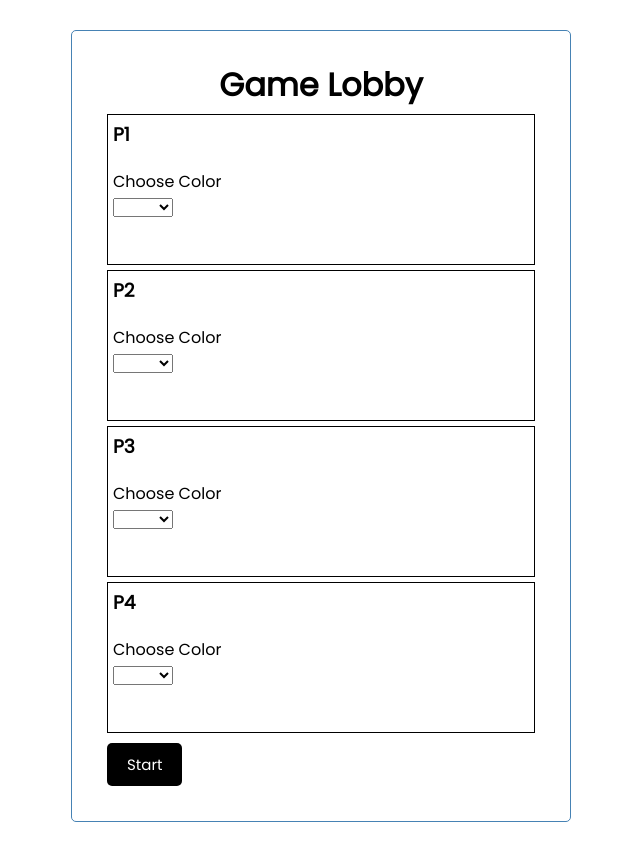
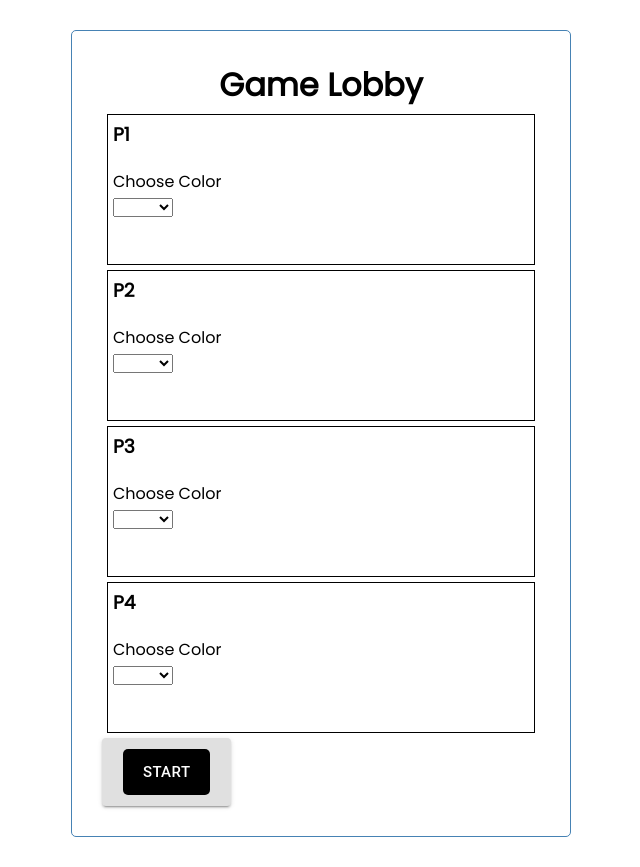
Before and after one commit to qwertyuasdfghjkl/frontend, a React (Create React App) app in the folder projects/react/game-lobby/: page / in a window 1280 px wide. Shown: the whole page, without its empty margins (319-959 px from the left). Built offline with nearby package versions, Linux system fonts and the light colour scheme.

Commit message:
changed to using COLORS in player

```diff
--- a/projects/react/game-lobby/src/components/Button.js
+++ b/projects/react/game-lobby/src/components/Button.js
@@ -1,16 +1,17 @@
 import { Link } from "react-router-dom";
 import { usePlayers } from "./PlayerContext";
+import Button from "@material-ui/core/Button";
 
-const Button = () => {
+const ButtonAbout = () => {
   const players = usePlayers();
 
   return (
-    <div>
+    <Button variant="contained">
       <Link className="btn" to={{ pathname: "/about", state: { players } }}>
         Start
       </Link>
-    </div>
+    </Button>
   );
 };
 
-export default Button;
+export default ButtonAbout;
--- a/projects/react/game-lobby/src/components/Home.js
+++ b/projects/react/game-lobby/src/components/Home.js
@@ -1,13 +1,16 @@
 import Header from "./Header";
 import Button from "./Button";
 import Players from "./Players";
+import Box from "@material-ui/core/Box";
 
 function App() {
   return (
     <div className="container">
-      <Header />
-      <Players />
-      <Button />
+      <Box>
+        <Header />
+        <Players />
+        <Button />
+      </Box>
     </div>
   );
 }
--- a/projects/react/game-lobby/src/components/Player.js
+++ b/projects/react/game-lobby/src/components/Player.js
@@ -1,5 +1,5 @@
 import { useState } from "react";
-import { usePlayersUpdate } from "./PlayerContext";
+import { COLORS, usePlayersUpdate } from "./PlayerContext";
 
 const Player = ({ player }) => {
   const changeColors = usePlayersUpdate();
@@ -16,11 +16,11 @@ const Player = ({ player }) => {
             onChange={(e) => changeColors(player.id, e.target.value)}
           >
             <option defaultValue={player.color}>{player.color}</option>
-            <option value={"blue"}>blue</option>
-            <option value={"red"}>red</option>
-            <option value={"green"}>green</option>
-            <option value={"yellow"}>yellow</option>
-            <option value={"purple"}>purple</option>
+            <option value={COLORS.blue}>blue</option>
+            <option value={COLORS.red}>red</option>
+            <option value={COLORS.green}>green</option>
+            <option value={COLORS.yellow}>yellow</option>
+            <option value={COLORS.purple}>purple</option>
           </select>
         </div>
       </form>
```
